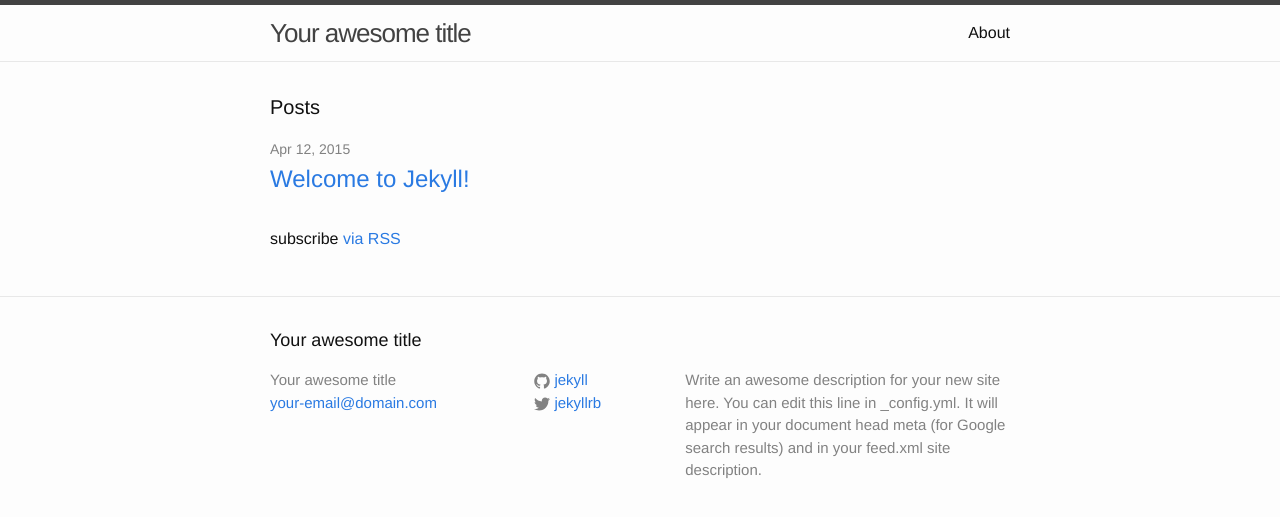
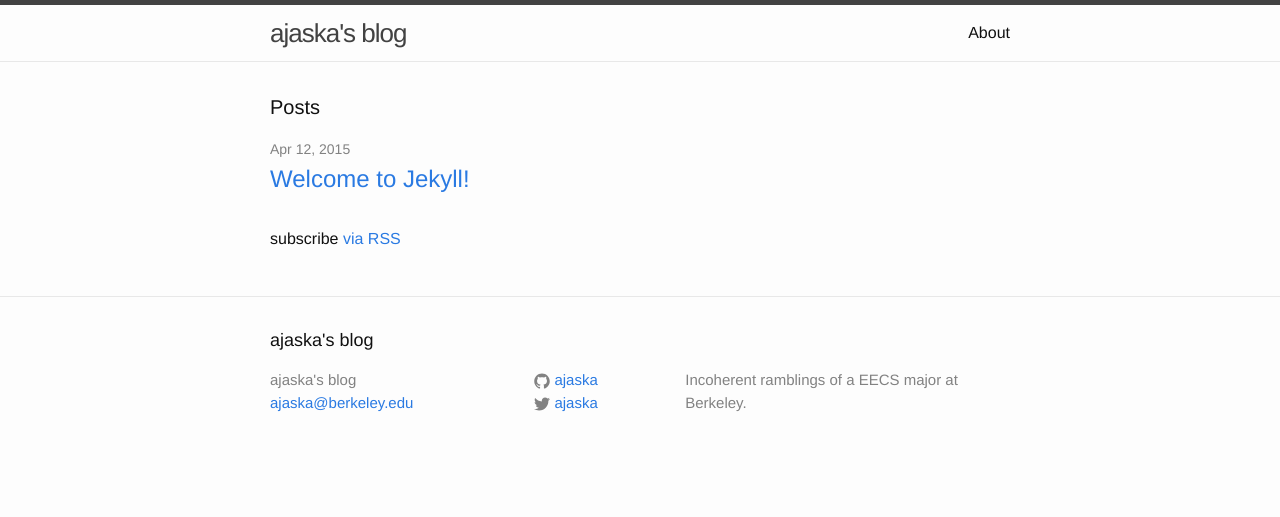
Before and after one commit to ajaska/ajaska.github.io, a Jekyll site: the page built from index.html, in a window 1280 px wide. Shown: the top 517 px of the page. Built offline with Jekyll 4.4.1, drawn with Linux system fonts in a browser that asks for light colours.

Commit message:
Update config file

```diff
--- a/_config.yml
+++ b/_config.yml
@@ -1,14 +1,12 @@
 # Site settings
-title: Your awesome title
-email: your-email@domain.com
+title: ajaska's blog
+email: ajaska@berkeley.edu
 description: > # this means to ignore newlines until "baseurl:"
-  Write an awesome description for your new site here. You can edit this
-  line in _config.yml. It will appear in your document head meta (for
-  Google search results) and in your feed.xml site description.
+  Incoherent ramblings of a EECS major at Berkeley.
 baseurl: "" # the subpath of your site, e.g. /blog/
 url: "http://yourdomain.com" # the base hostname & protocol for your site
-twitter_username: jekyllrb
-github_username:  jekyll
+twitter_username: ajaska
+github_username: ajaska
 
 # Build settings
 markdown: kramdown
```
